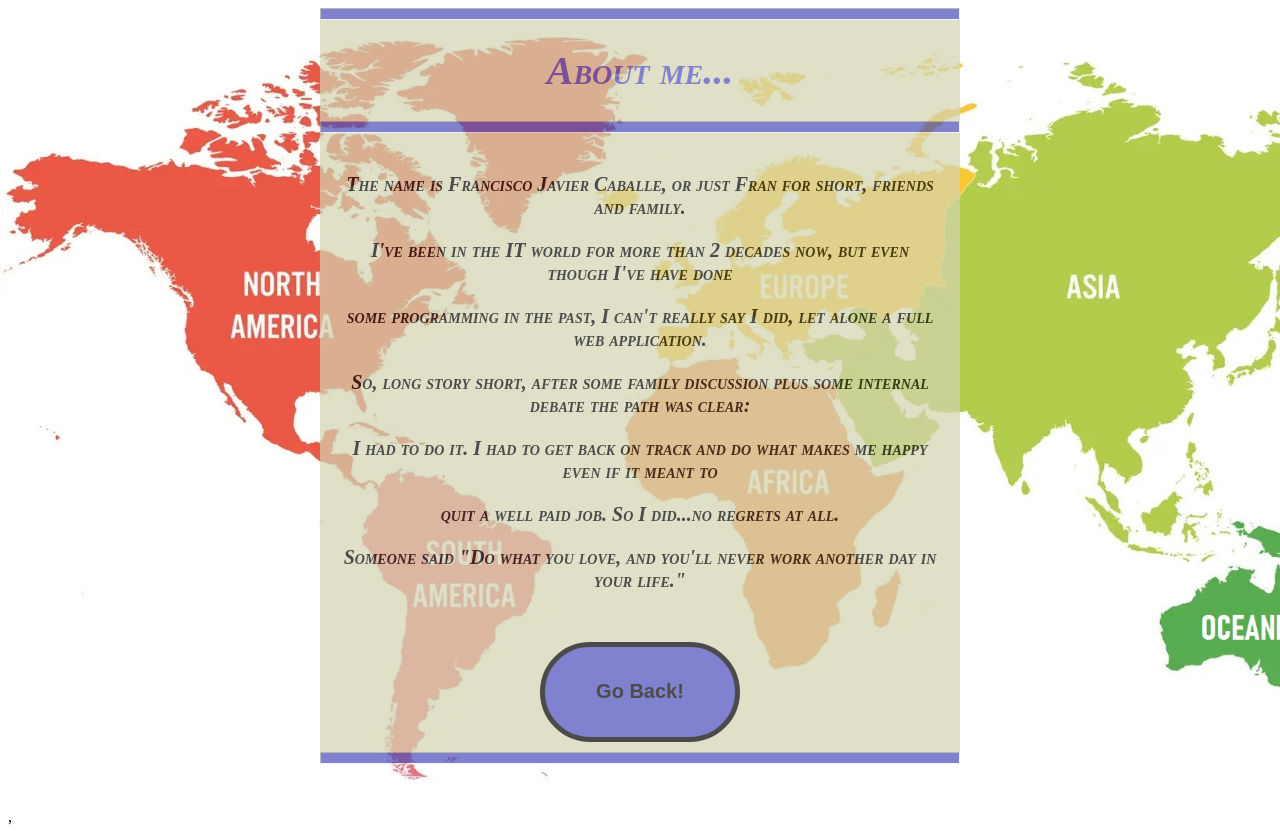
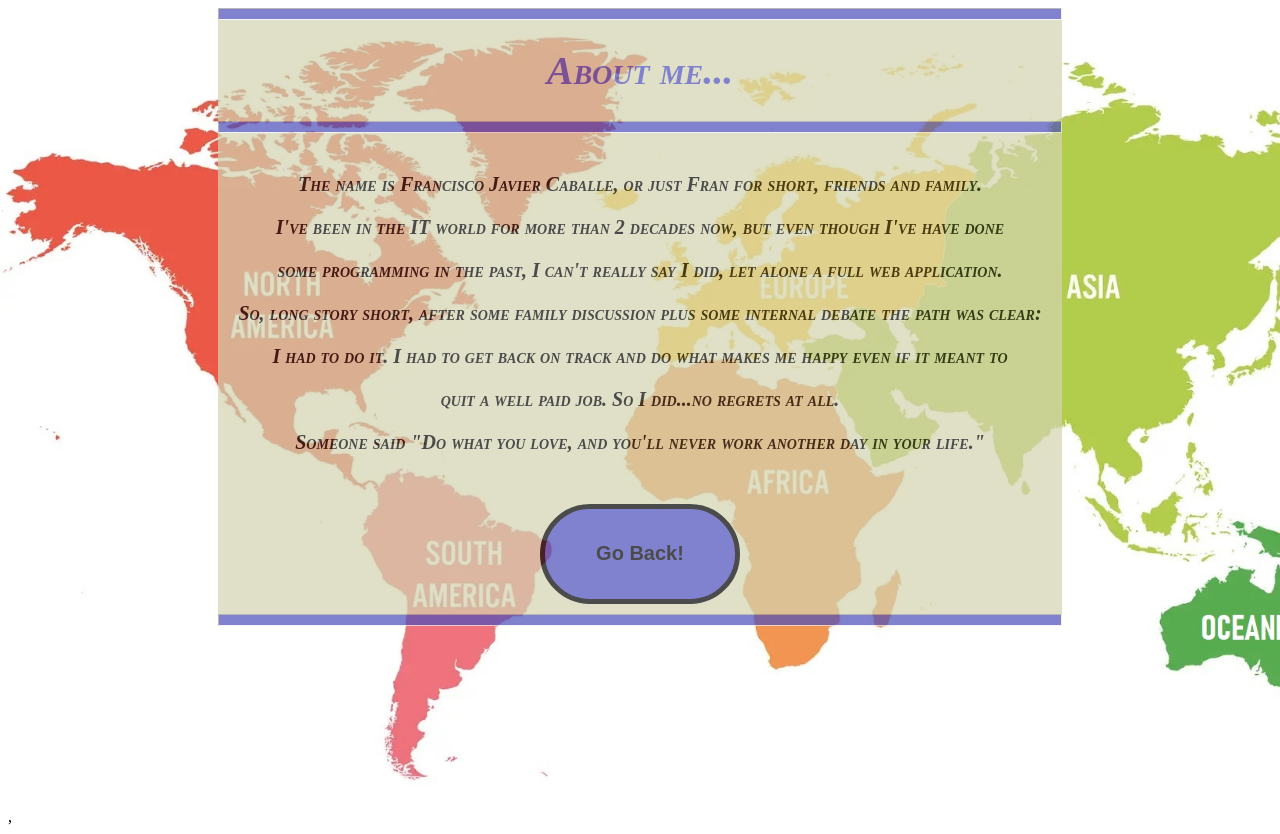
Before and after one commit to francaballe/5-Proyecto-Individual, a React (Create React App) app in the folder PI-Countries-main/client/: page /about in a window 1280 px wide. Built offline with nearby package versions, Linux system fonts and the light colour scheme; no server answers.

Commit message:
encontre 2 bugs y los corregí

```diff
--- a/PI-Countries-main/client/src/components/About.jsx
+++ b/PI-Countries-main/client/src/components/About.jsx
@@ -1,10 +1,15 @@
 import React from 'react';
 import style from './About.module.css';
-import {Link} from "react-router-dom";
+import {useHistory} from "react-router-dom";
 
 const CountryCard = (props) => {
 
-    return (
+  const history = useHistory();
+  const onClickHandler = (event) => {
+    history.push("/countries");
+  }
+
+  return (
       <div className={style.mainContainer}>
           <hr className={style.myHr}/>
           <h1 className={style.Titulo}>About me...</h1>
@@ -18,9 +23,9 @@ const CountryCard = (props) => {
             <p>quit a well paid job. So I did...no regrets at all.</p>
             <p>Someone said "Do what you love, and you'll never work another day in your life."</p>
           </div>
-          <Link to="/countries">
-            <button className={style.button}>Go Back!</button>
-          </Link>
+          <div>
+            <button onClick={onClickHandler} className={style.button}>Go Back!</button>
+            </div>
           <hr className={style.myHr}/>
       </div>
     );
--- a/PI-Countries-main/client/src/components/About.module.css
+++ b/PI-Countries-main/client/src/components/About.module.css
@@ -10,8 +10,7 @@
   text-align: center;
   display: flex;
   flex-direction: column;
-  justify-content:flex-start;
-  width: 50vw;
+  width: auto;
   height: min-content;
   font: italic small-caps bold 5px cursive;
 }
--- a/PI-Countries-main/client/src/components/NewActivityForm.jsx
+++ b/PI-Countries-main/client/src/components/NewActivityForm.jsx
@@ -31,7 +31,7 @@ const [errorCountries,setErrorCountries] = useState("");
 const actNameChangeHandler = (event) => {
   const aName = event.target.value
   setActivityName(aName);
-  //como dijo Jorgito, super googleables las reg.exp. //que comience con letra, que tenga un máximo
+  //como dijo Jorgito, super googleables las reg.exp. Que comience con letra, que tenga un máximo
   //de 40 caracteres (alcanza y sobra), que pueda tener cualquier caracter unicode (letra o número)
   //y cualquiera de estos caracteres: _@,.&$%#
   if (!/^(?=[\p{L}])[\p{L}\p{N}_@,.&$%#\s-]{1,40}$/u.test(aName)){
@@ -163,9 +163,7 @@ const submitHandler = (event) => {
                 <option>Choose a Country</option>
                 {allCountriesCopy.map(unaOpcion=><option value={unaOpcion.Id} key={unaOpcion.Id}>{unaOpcion.name}</option>)}
             </select>
-            {/* <button onClick={countryAddClickHandler} disabled={!enableButton} className={style.addButton}>ADD</button> */}
-            {/*TUVE QUE CAMBIAR EL TIPO DE BOTON...A OTRA COSA, UNA DIV..PORQUE ME HACIA SUBMIT DEL FORM...CUALQUIERA*/}
-            <div onClick={countryAddClickHandler} disabled={!enableButton} className={style.addButton}>ADD</div>
+            <button type="button" onClick={countryAddClickHandler} disabled={!enableButton} className={style.addButton}>ADD</button>
           </div>
 
           <div className={style.addedCountries}>
```
